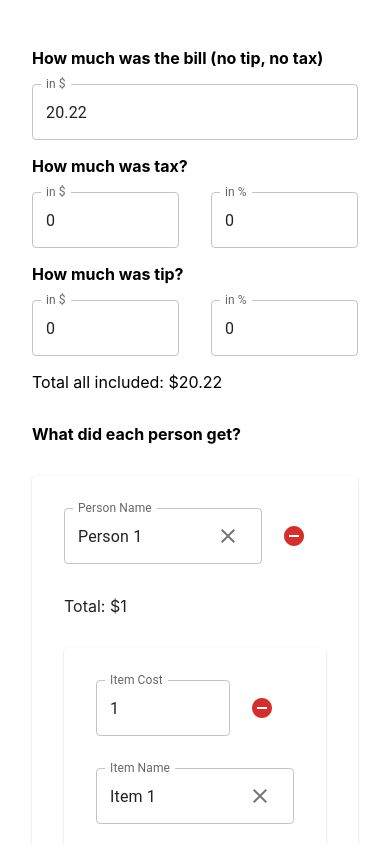
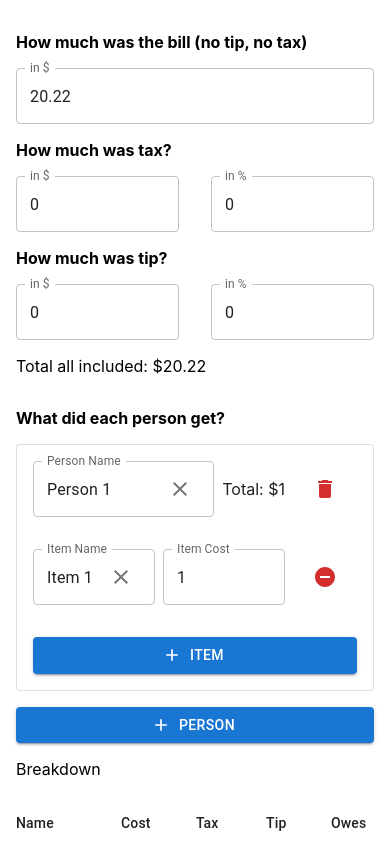
Before and after one commit to mtrejo0/cost-sharing, a React (Create React App) app: page / in a window 390 px wide. Shown: the top 844 px of the page. Built offline with nearby package versions, Linux system fonts and the light colour scheme.

Commit message:
added better mobile UI

```diff
--- a/src/App.tsx
+++ b/src/App.tsx
@@ -1,6 +1,7 @@
 import { useState } from "react";
 import {
   Button,
+  Card,
   IconButton,
   Paper,
   Stack,
@@ -15,6 +16,7 @@ import {
 import {
   Add,
   Clear,
+  Delete,
   RemoveCircle,
 } from "@mui/icons-material";
 
@@ -33,7 +35,7 @@ const buttonStyle = { width: { md: "150px", xs: "100%" } };
 
 const inputStyle = { width: { md: "150px", xs: "100%" } };
 
-const paperStyle = { padding: "32px", margin: "16px 0" };
+const paperStyle = { padding: "16px", marginBottom: "16px" };
 
 const gridSpacing = 4;
 
@@ -127,7 +129,7 @@ function App() {
 ></TextField>
 
   return (
-    <Stack sx={{ padding: "32px" }}>
+    <Stack sx={{ padding: "16px" }}>
       <b><p>How much was the bill (no tip, no tax)</p></b>
       <TextField
         sx={inputStyle}
@@ -190,9 +192,9 @@ function App() {
 
       <b><p>What did each person get?</p></b>
       {people.map((person, i) => (
-        <Paper sx={paperStyle}>
+        <Card sx={paperStyle} variant="outlined">
           <Stack spacing={gridSpacing}>
-              <Stack direction="row" spacing={isMobile ? 0 : gridSpacing}>
+              <Stack direction="row" spacing={1} alignItems="center">
                 <TextField
                   sx={inputStyle}
                   value={person.name}
@@ -228,28 +230,23 @@ function App() {
                   }}
                 ></TextField>
 
+                <p style={{whiteSpace: "nowrap"}}>Total: ${personTotal(person)}</p>
+
                 <Button
                   color="error"
                   onClick={() => {
                     setPeople((s) => s.filter((_, j) => i !== j));
                   }}
                 >
-                  <RemoveCircle />
+                  <Delete />
                 </Button>
               </Stack>
-              <p>Total: ${personTotal(person)}</p>
+
 
 
             {person.items.map((item, j) => (
-              <Paper sx={paperStyle}>
-                <Stack spacing={gridSpacing}>
-                  <Stack
-                    spacing={gridSpacing}
-                    direction={{ md: "row", xs: "column" }}
-                    sx={{ width: "100%", justifyContent: "space-between" }}
-                  >
-                    <Stack direction="row" spacing={isMobile ? 0 : gridSpacing}>
-                    {!isMobile && itemNameSelection(item, i, j)}
+                <Stack direction="row" spacing={1}>
+                  {itemNameSelection(item, i, j)}
                   <TextField
                     sx={inputStyle}
                     value={item.cost}
@@ -282,12 +279,6 @@ function App() {
                     <RemoveCircle />
                   </Button>
                 </Stack>
-
-                    {isMobile && itemNameSelection(item, i, j)}
-
-                  </Stack>
-                </Stack>
-              </Paper>
             ))}
 
             <Button
@@ -310,7 +301,7 @@ function App() {
               Item
             </Button>
           </Stack>
-        </Paper>
+        </Card>
       ))}
       <Button
         sx={buttonStyle}
@@ -331,7 +322,7 @@ function App() {
       </Button>
       <p>Breakdown</p>
 
-      <Table sx={{ml: isMobile ? -4: 0}}>
+      <Table sx={{ml: isMobile ? -2: 0}}>
         <TableHead>
           <TableRow>
             <TableCell>Name</TableCell>
@@ -392,7 +383,7 @@ function App() {
             <TableCell align="right">${tipDollars}</TableCell>
 
             <TableCell align="right">
-              ${peopleTotalAllIncluded - totalAllIncluded}
+              ${(peopleTotalAllIncluded - totalAllIncluded).toFixed(2)}
             </TableCell>
           </TableRow>
         </TableBody>
```
Lines whose indentation alone changed are shown as unchanged.
